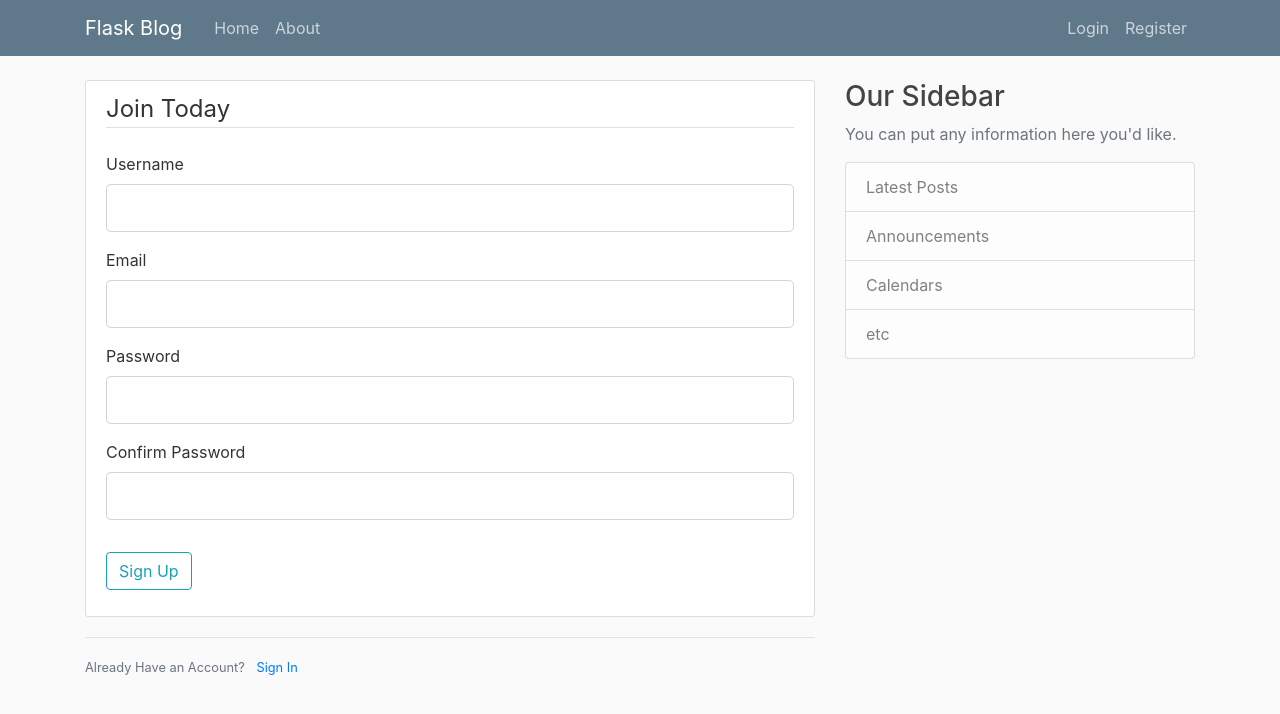
After one commit to ShubhamSudame/Flask-Blog, a Flask app: page /register in a window 1280 px wide. The commit adds this page. Shown: the top 714 px of the page. Run offline with Flask 2, Linux system fonts and the light colour scheme; some libraries are stand-ins or nearby versions.

Commit message:
Create Sign Up and Sign In forms

```diff
--- a/app.py
+++ b/app.py
@@ -1,5 +1,9 @@
-from flask import Flask, render_template
+from flask import Flask, render_template, url_for, flash, redirect
+from forms import RegistrationForm, LoginForm
+
 app = Flask(__name__)
+# Secret key will protect against modifying cookies or cross-site request forgery attacks
+app.config['SECRET_KEY'] = '6b7e7f17628fb3d6ecf968aedec3e844'
 # Such JSON data needs to be retrieved from database, or through APIs
 posts = [
     {
@@ -61,5 +65,24 @@ def home():
 def about():
     return render_template('home.html', title='About Page')
 
+@app.route('/register')
+def register():
+    form = RegistrationForm()
+    if form.validate_on_submit():
+        flash(f'Account created for {form.username.data}!', 'success')
+        return redirect(url_for('home'))
+    return render_template('register.html', title='Register', form=form)
+
+@app.route('/login')
+def login():
+    form = LoginForm()
+    if form.validate_on_submit():
+        if form.email.data == 'admin@blog.com' and form.password.data == 'password':
+            flash('You have been logged in!', 'success')
+            return redirect(url_for('home'))
+        else:
+            flash('Login Unsuccessful. Please check username and password', 'danger')
+    return render_template('login.html', title='Log In', form=form)
+
 if __name__ == '__main__':
     app.run(debug=True)
--- /dev/null
+++ b/forms.py
@@ -0,0 +1,16 @@
+from flask_wtf import FlaskForm
+from wtforms import StringField, PasswordField, SubmitField, BooleanField
+from wtforms.validators import DataRequired, Length, Email, EqualTo
+
+class RegistrationForm(FlaskForm):
+    username = StringField('Username', validators=[DataRequired(), Length(min=5, max=15)])
+    email = StringField('Email', validators=[DataRequired(), Email()])
+    password = PasswordField('Password', validators=[DataRequired()])
+    confirm_password = PasswordField('Confirm Password', validators=[DataRequired(), EqualTo(password)])
+    submit = SubmitField('Sign Up')
+
+class LoginForm(FlaskForm):
+    email = StringField('Email', validators=[DataRequired(), Email()])
+    password = PasswordField('Password', validators=[DataRequired()])
+    remember = BooleanField('Remember Me')
+    submit = SubmitField('Sign In')
--- /dev/null
+++ b/static/style.css
@@ -0,0 +1,85 @@
+body {
+    background: #fafafa;
+    color: #333333;
+    margin-top: 5rem;
+}
+
+h1,
+h2,
+h3,
+h4,
+h5,
+h6 {
+    color: #444444;
+}
+
+.bg-steel {
+    background-color: #5f788a;
+}
+
+.site-header .navbar-nav .nav-link {
+    color: #cbd5db;
+}
+
+.site-header .navbar-nav .nav-link:hover {
+    color: #ffffff;
+}
+
+.site-header .navbar-nav .nav-link.active {
+    font-weight: 500;
+}
+
+.content-section {
+    background: #ffffff;
+    padding: 10px 20px;
+    border: 1px solid #dddddd;
+    border-radius: 3px;
+    margin-bottom: 20px;
+}
+
+.article-title {
+    color: #444444;
+}
+
+a.article-title:hover {
+    color: #428bca;
+    text-decoration: none;
+}
+
+.article-content {
+    white-space: pre-line;
+}
+
+.article-img {
+    height: 65px;
+    width: 65px;
+    margin-right: 16px;
+}
+
+.article-metadata {
+    padding-bottom: 1px;
+    margin-bottom: 4px;
+    border-bottom: 1px solid #e3e3e3
+}
+
+.article-metadata a:hover {
+    color: #333;
+    text-decoration: none;
+}
+
+.article-svg {
+    width: 25px;
+    height: 25px;
+    vertical-align: middle;
+}
+
+.account-img {
+    height: 125px;
+    width: 125px;
+    margin-right: 20px;
+    margin-bottom: 16px;
+}
+
+.account-heading {
+    font-size: 2.5rem;
+}
--- /dev/null
+++ b/templates/about.html
@@ -0,0 +1,4 @@
+{% extends 'layout.html' %}
+{% block content %}
+<h1> About Page </h1>
+{% endblock content %}
--- /dev/null
+++ b/templates/footer.html
@@ -0,0 +1,11 @@
+<footer>
+    <script src="https://code.jquery.com/jquery-3.2.1.slim.min.js"
+        integrity="sha384-KJ3o2DKtIkvYIK3UENzmM7KCkRr/rE9/Qpg6aAZGJwFDMVNA/GpGFF93hXpG5KkN" crossorigin="anonymous">
+    </script>
+    <script src="https://cdnjs.cloudflare.com/ajax/libs/popper.js/1.12.9/umd/popper.min.js"
+        integrity="sha384-ApNbgh9B+Y1QKtv3Rn7W3mgPxhU9K/ScQsAP7hUibX39j7fakFPskvXusvfa0b4Q" crossorigin="anonymous">
+    </script>
+    <script src="https://maxcdn.bootstrapcdn.com/bootstrap/4.0.0/js/bootstrap.min.js"
+        integrity="sha384-JZR6Spejh4U02d8jOt6vLEHfe/JQGiRRSQQxSfFWpi1MquVdAyjUar5+76PVCmYl" crossorigin="anonymous">
+    </script>
+</footer>
--- /dev/null
+++ b/templates/head.html
@@ -0,0 +1,9 @@
+<head>
+    <meta charset="UTF-8">
+    <meta name="viewport" content="width=device-width, initial-scale=1.0">
+    <meta http-equiv="X-UA-Compatible" content="ie=edge">
+    <link rel="stylesheet" href="https://maxcdn.bootstrapcdn.com/bootstrap/4.0.0/css/bootstrap.min.css"
+        integrity="sha384-Gn5384xqQ1aoWXA+058RXPxPg6fy4IWvTNh0E263XmFcJlSAwiGgFAW/dAiS6JXm" crossorigin="anonymous">
+    <link rel="stylesheet" type="text/css" href="{{url_for('static', filename='style.css')}}">
+    <title>{{title}}</title>
+</head>
--- a/templates/header.html
+++ /dev/null
@@ -1,6 +0,0 @@
-<head>
-    <meta charset="UTF-8">
-    <meta name="viewport" content="width=device-width, initial-scale=1.0">
-    <meta http-equiv="X-UA-Compatible" content="ie=edge">
-    <title>{{title}}</title>
-</head>
--- a/templates/layout.html
+++ b/templates/layout.html
@@ -1,9 +1,39 @@
 <!DOCTYPE html>
 <html lang="en">
-{% include 'header.html'%}
+{% include 'head.html' %}
 
 <body>
-    {% block content %}{% endblock %}
+    {% include 'navigation.html' %}
+    <main role="main" class="container">
+        <div class="row">
+            <div class="col-md-8">
+                {% with messages = get_flashed_messages(with_categories=true) %}
+                {% if messages %}
+                {% for category, message in messages %}
+                <div class="alert alert-{{category}}">
+                    {{message}}
+                </div>
+                {% endfor %}
+                {% endif %}
+                {% endwith %}
+                {% block content %}{% endblock %}
+            </div>
+            <div class="col-md-4">
+                <div class="content-selection">
+                    <h3>Our Sidebar</h3>
+                    <p class="text-muted">You can put any information here you'd like.
+                        <ul class="list-group">
+                            <li class="list-group-item list-group-item-light">Latest Posts</li>
+                            <li class="list-group-item list-group-item-light">Announcements</li>
+                            <li class="list-group-item list-group-item-light">Calendars</li>
+                            <li class="list-group-item list-group-item-light">etc</li>
+                        </ul>
+                    </p>
+                </div>
+            </div>
+        </div>
+    </main>
+    {% extends 'footer.html' %}
 </body>
 
 </html>
--- /dev/null
+++ b/templates/navigation.html
@@ -0,0 +1,22 @@
+<header class="site-header">
+    <nav class="navbar navbar-expand-md navbar-dark bg-steel fixed-top">
+        <div class="container">
+            <a class="navbar-brand mr-4" href="/">Flask Blog</a>
+            <button class="navbar-toggler" type="button" data-toggle="collapse" data-target="#navbarToggle"
+                aria-controls="navbarToggle" aria-expanded="false" aria-label="Toggle navigation">
+                <span class="navbar-toggler-icon"></span>
+            </button>
+            <div class="collapse navbar-collapse" id="navbarToggle">
+                <div class="navbar-nav mr-auto">
+                    <a class="nav-item nav-link" href="{{ url_for('home') }}">Home</a>
+                    <a class="nav-item nav-link" href="{{ url_for('about') }}">About</a>
+                </div>
+                <!-- Navbar Right Side -->
+                <div class="navbar-nav">
+                    <a class="nav-item nav-link" href="{{ url_for('login') }}">Login</a>
+                    <a class="nav-item nav-link" href="{{ url_for('register') }}">Register</a>
+                </div>
+            </div>
+        </div>
+    </nav>
+</header>
--- /dev/null
+++ b/templates/register.html
@@ -0,0 +1,71 @@
+{% extends 'layout.html' %}
+{% block content %}
+<div class="content-section">
+    <form action="" method="POST">
+        {{form.hidden_tag()}}
+        <fieldset class="form-group">
+            <legend class="border-bottom mb-4">Join Today</legend>
+            <div class="form-group">
+                {{form.username.label(class="form-control-label")}}
+                {% if form.username.errors %}
+                {{form.username(class="form-control form-control-lg is-invalid")}}
+                <div class="invalid-feedback">
+                    {% for error in form.username.errors %}
+                    <span>{{error}}</span>
+                    {% endfor %}
+                </div>
+                {% else %}
+                {{form.username(class="form-control form-control-lg")}}
+                {% endif %}
+            </div>
+            <div class="form-group">
+                {{form.email.label(class="form-control-label")}}
+                {% if form.email.errors %}
+                {{form.email(class="form-control form-control-lg is-invalid")}}
+                <div class="invalid-feedback">
+                    {% for error in form.email.errors %}
+                    <span>{{error}}</span>
+                    {% endfor %}
+                </div>
+                {% else %}
+                {{form.email(class="form-control form-control-lg")}}
+                {% endif %}
+            </div>
+            <div class="form-group">
+                {{form.password.label(class="form-control-label")}}
+                {% if form.password.errors %}
+                {{form.password(class="form-control form-control-lg is-invalid")}}
+                <div class="invalid-feedback">
+                    {% for error in form.password.errors %}
+                    <span>{{error}}</span>
+                    {% endfor %}
+                </div>
+                {% else %}
+                {{form.password(class="form-control form-control-lg")}}
+                {% endif %}
+            </div>
+            <div class="form-group">
+                {{form.confirm_password.label(class="form-control-label")}}
+                {% if form.confirm_password.errors %}
+                {{form.confirm_password(class="form-control form-control-lg is-invalid")}}
+                <div class="invalid-feedback">
+                    {% for error in form.confirm_password.errors %}
+                    <span>{{error}}</span>
+                    {% endfor %}
+                </div>
+                {% else %}
+                {{form.confirm_password(class="form-control form-control-lg")}}
+                {% endif %}
+            </div>
+        </fieldset>
+        <div class="form-group">
+            {{form.submit(class="btn btn-outline-info")}}
+        </div>
+    </form>
+</div>
+<div class="border-top pt-3">
+    <small class="text-muted">
+        Already Have an Account? <a class="ml-2" href="{{url_for('login')}}">Sign In</a>
+    </small>
+</div>
+{% endblock content %}
```
Also changed, not shown: requirements.txt (added, +8 -0 lines), templates/home.html (+10 -3 lines), templates/login.html (added, +52 -0 lines), 1 other file.
